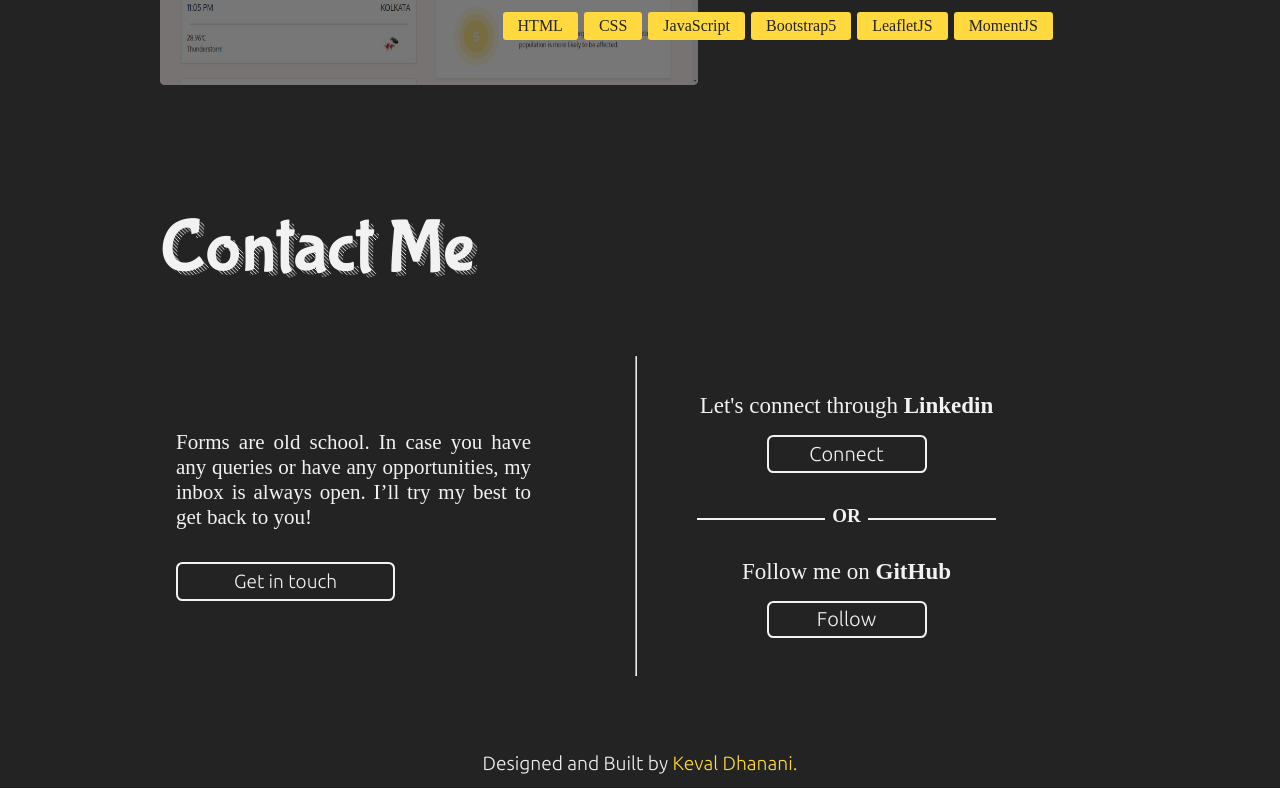
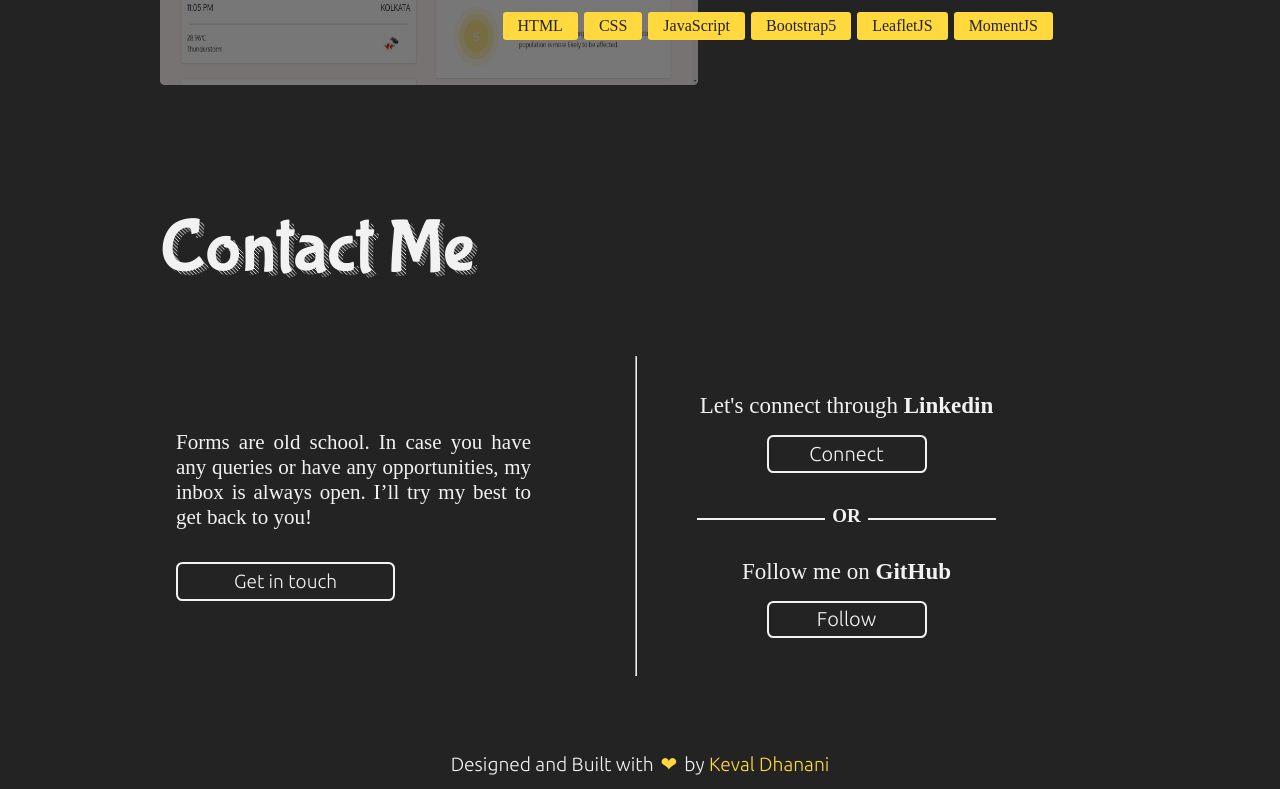
Before and after one commit to OptimalLearner/OptimalLearner.github.io, a React (Create React App) app: page /#/ in a window 1280 px wide. Shown: the part 5610-6399 px from the top of the page. Built offline with nearby package versions, Linux system fonts and the light colour scheme.

Commit message:
Footer Info Updated

```diff
--- a/src/components/Footer/Footer.elements.js
+++ b/src/components/Footer/Footer.elements.js
@@ -31,4 +31,6 @@
 export const Heart = styled.span`
     color: #FFD93D;
     padding-top: 55px;
+    font-size: 20px;
+    margin: 0 2.5px;
 `;
--- a/src/components/Footer/Footer.js
+++ b/src/components/Footer/Footer.js
@@ -5,7 +5,7 @@
     return (
         <div>
             <FooterContainer>
-                <FooterMessage> Designed and Built by <Bio href=''> Keval Dhanani. </Bio> </FooterMessage>
+                <FooterMessage> Designed and Built with <Heart> ❤ </Heart> by <Bio> Keval Dhanani </Bio> </FooterMessage>
             </FooterContainer>
         </div>
     )
```
